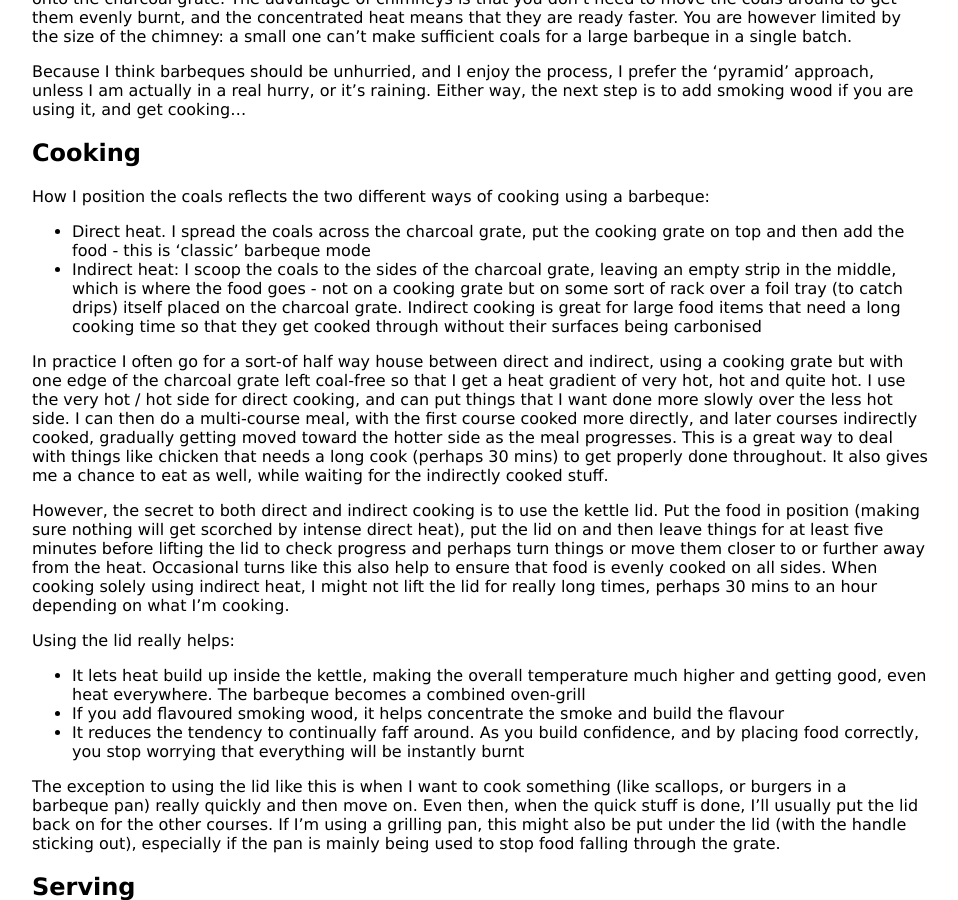
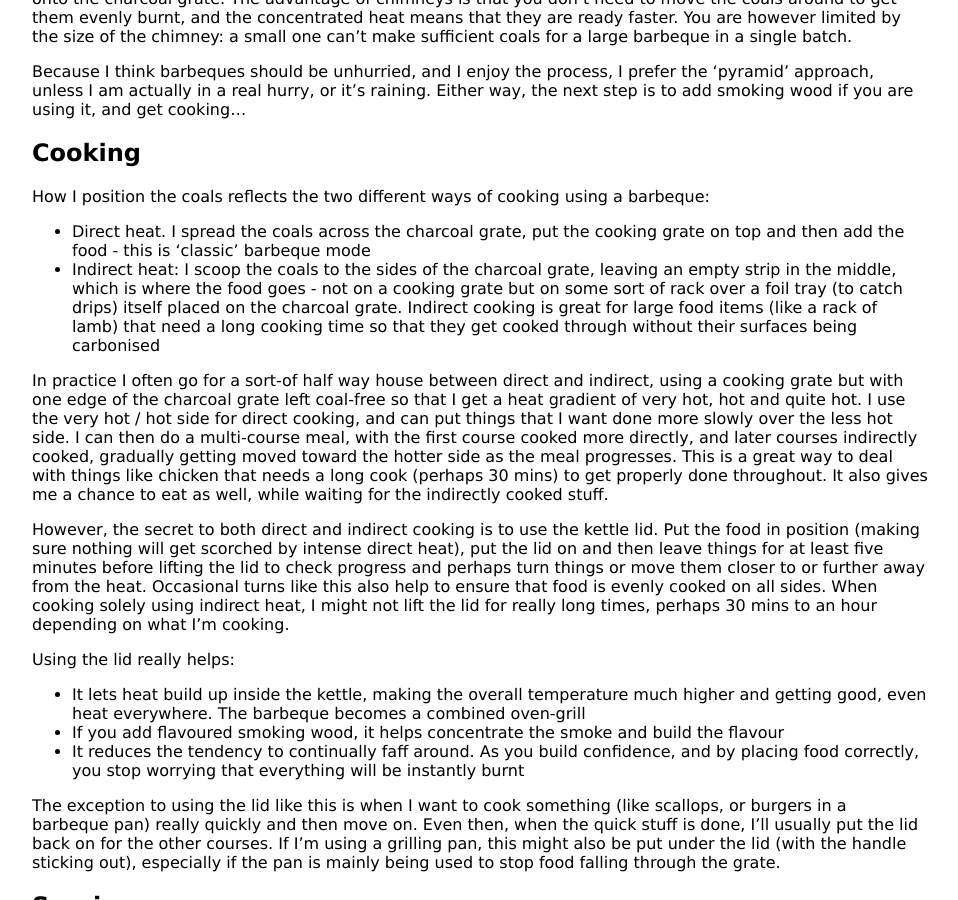
Before and after one commit to KineticLensman/KineticLensman.github.io, a Jekyll site: the page built from _posts/2018-08-12-barbecue-part1.md, in a window 1280 px wide and 900 px high, scrolled down 1401 px. Shown: the whole window, without its empty margins (160-1118 px from the left). Built offline with Jekyll 4.4.1, drawn with Linux system fonts in a browser that asks for light colours.

Commit message:
minor rewording

```diff
--- a/_posts/2018-08-12-barbecue-part1.md
+++ b/_posts/2018-08-12-barbecue-part1.md
@@ -44,7 +44,7 @@
 
 How I position the coals reflects the two different ways of cooking using a barbeque:
 * Direct heat. I spread the coals across the charcoal grate, put the cooking grate on top and then add the food - this is 'classic' barbeque mode
-* Indirect heat: I scoop the coals to the sides of the charcoal grate, leaving an empty strip in the middle, which is where the food goes - not on a cooking grate but on some sort of rack over a foil tray (to catch drips) itself placed on the charcoal grate. Indirect cooking is great for large food items that need a long cooking time so that they get cooked through without their surfaces being carbonised
+* Indirect heat: I scoop the coals to the sides of the charcoal grate, leaving an empty strip in the middle, which is where the food goes - not on a cooking grate but on some sort of rack over a foil tray (to catch drips) itself placed on the charcoal grate. Indirect cooking is great for large food items (like a rack of lamb) that need a long cooking time so that they get cooked through without their surfaces being carbonised
 
 In practice I often go for a sort-of half way house between direct and indirect, using a cooking grate but with one edge of the charcoal grate left coal-free so that I get a heat gradient of very hot, hot and quite hot. I use the very hot / hot side for direct cooking, and can put things that I want done more slowly over the less hot side. I can then do a multi-course meal, with the first course cooked more directly, and later courses indirectly cooked, gradually getting moved toward the hotter side as the meal progresses. This is a great way to deal with things like chicken that needs a long cook (perhaps 30 mins) to get properly done throughout. It also gives me a chance to eat as well, while waiting for the indirectly cooked stuff.
 
```
